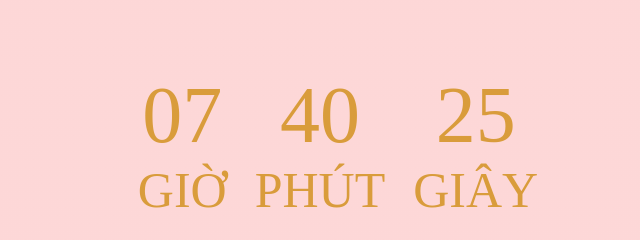
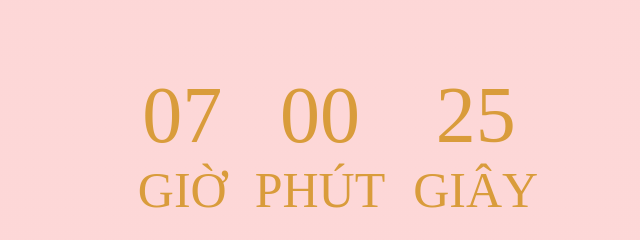
Before and after one commit to nbngoc93/nbngoc93.github.io, a plain HTML site: page index.html in a window 1280 px wide. Shown: the part 239-479 px from the top of the page, 302-942 px from the left. Drawn offline with Linux system fonts and the light colour scheme.

Commit message:
fix Linh

```diff
--- a/index.html
+++ b/index.html
@@ -324,7 +324,7 @@
 
   function calculateRemainingTime() {
     const comingYear = new Date().getFullYear();
-    const comingDate = new Date(`June 16, ${comingYear} 00:00:00`);
+    const comingDate = new Date(`June 15, ${comingYear} 23:20:00`);
 
     const now = new Date();
     const remainingTime = comingDate.getTime() - now.getTime();
```
Lines whose indentation alone changed are shown as unchanged.
